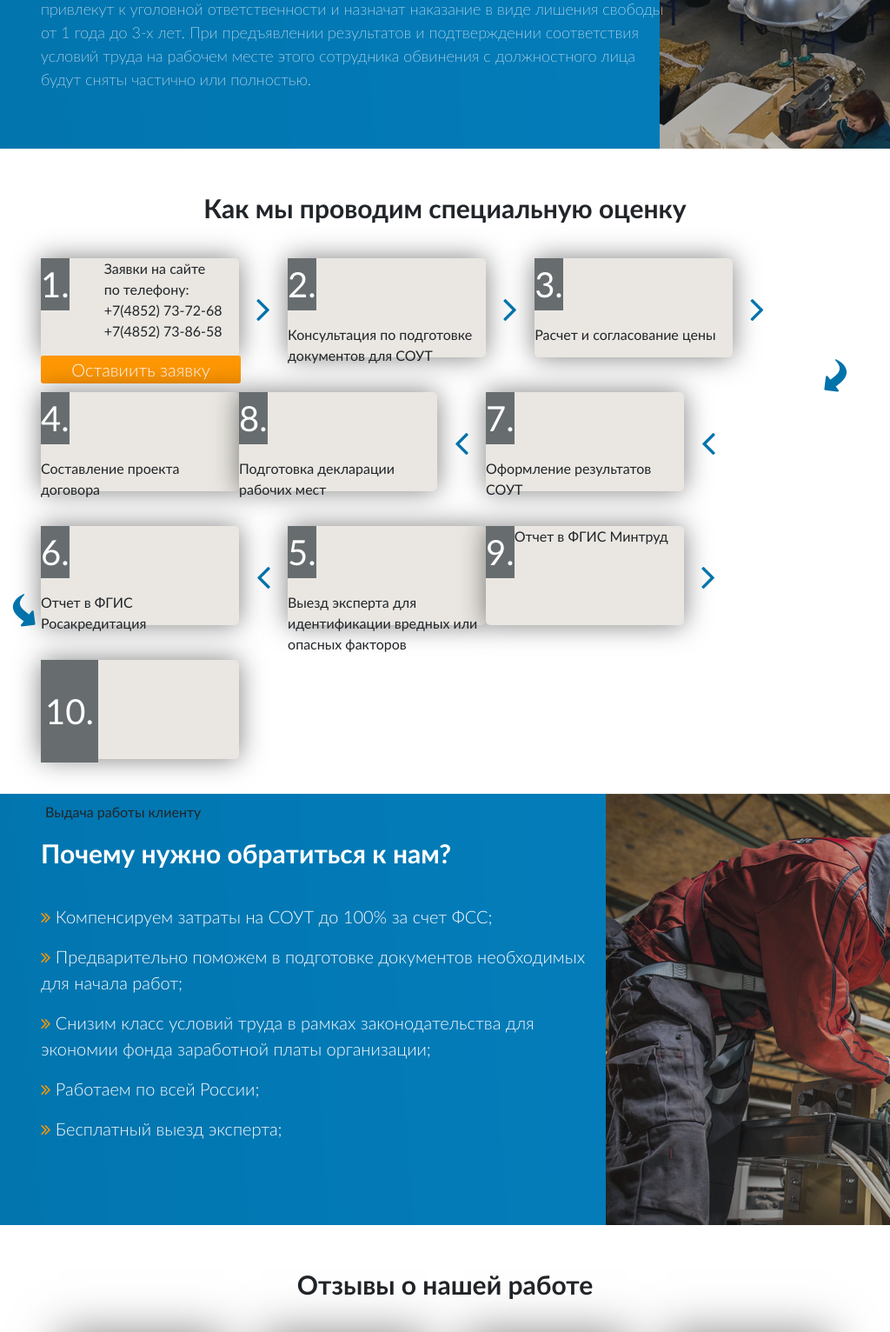
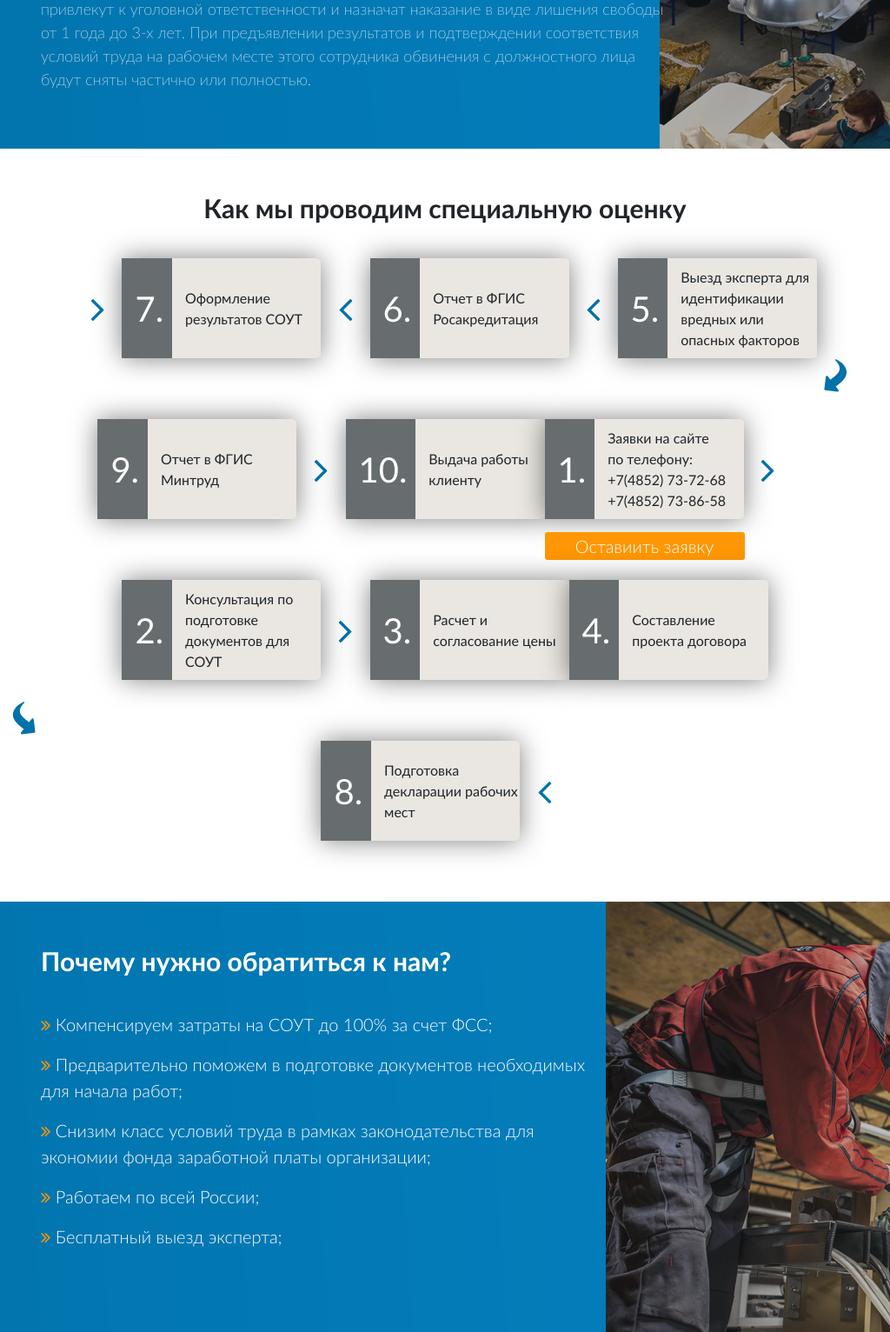
Before and after one commit to DmitriySkor/COOT, a PHP site: page /sout.php in a window 1024 px wide. Shown: the part 2664-4196 px from the top of the page at 87% size. Run offline with PHP 8.4, Linux system fonts and the light colour scheme; some libraries are stand-ins or nearby versions.

Commit message:
work width evaluate_stage block

```diff
--- a/css/media.css
+++ b/css/media.css
@@ -20,6 +20,30 @@
     .main_menu li a{
         margin: 0 21px;
     }
+
+    .evaluate_stage_list{
+        justify-content: center;
+    }
+
+
+    .stage1{ order: 1}
+    .evaluate_stage_list .first_angle{order: 2}
+    .stage2{ order: 3}
+    .evaluate_stage_list .second_angle{order: 4}
+    .stage3{ order: 5}
+    .evaluate_stage_list .fourth_angle{
+        order: 6;
+        display: none;
+    }
+    .stage4{ order: 7}
+    .evaluate_stage_list .five_angle{order: 8}
+    .stage5{ order: 9}
+    .evaluate_stage_list .five_angle{order: 10}
+    /*.stage6{ order: };*/
+    /*.stage7{ order: };*/
+    /*.stage8{ order: };*/
+    /*.stage9{ order: };*/
+    /*.stage10{ order: };*/
 
 
 
--- a/css/style.css
+++ b/css/style.css
@@ -852,42 +852,30 @@ ul{
 .evaluate_stage {
     display: flex;
     flex-direction: row;
-    align-items: flex-start;
-    flex-wrap: wrap;
-    width: 228px;
-    height: 114px;
-    margin-bottom: 40px;
+    width: 229px;
+    height: 115px;
+    margin-bottom: 70px;
     border-radius: 5px;
     background-color: #eae7e2;
     box-shadow: 0 0 30px rgba(0,0,0,0.5);
+    position: relative;
 }
 
 .evaluate_number{
     background-color: #676d6f;
     color: #ffffff;
     font-size: 40px;
+    display: flex;
+    align-items: center;
+    padding: 0 10px;
 }
 
-/*.stage1 .evaluate_item{*/
-    /*padding: 15px 25px 15px 10px;*/
-    /*font-size: 15px;*/
-    /*background-color: #eae7e2;*/
-    /*border-top-right-radius: 5px;*/
-    /*border-bottom-right-radius: 5px;*/
-    /*box-shadow: 0 0 30px rgba(0,0,0,0.5);*/
-    /*max-height: 115px;*/
-/*}*/
-
-/*.evaluate_item{*/
-    /*padding: 15px 25px 15px 10px;*/
-    /*font-size: 16px;*/
-    /*background-color: #eae7e2;*/
-    /*border-top-right-radius: 5px;*/
-    /*border-bottom-right-radius: 5px;*/
-    /*box-shadow: 0 0 30px rgba(0,0,0,0.5);*/
-    /*max-height: 115px;*/
-    /*max-width: 165px;*/
-/*}*/
+.evaluate_stage p{
+    margin-bottom: 0;
+    display: flex;
+    align-items: center;
+    padding-left: 15px;
+}
 
 .evaluate_btn{
     min-width: 230px;
@@ -898,10 +886,8 @@ ul{
     color:#ffffff;
     border: 0;
     border-radius: 3px;
-}
-
-.stage10 p{
-    padding: 29px 5px;
+    position: absolute;
+    bottom: -47px;
 }
 
 .evaluate_stage_list>.fa-angle-right {
--- a/sout.php
+++ b/sout.php
@@ -114,34 +114,35 @@
             <div class="evaluate_stage_list">
                 <div class="evaluate_stage stage1">
                     <p class="evaluate_number">1.</p>
-                    <ul class="evaluate_item">
-                        <li>Заявки на сайте<br> по телефону:</li>
-                        <li>+7(4852) 73-72-68</li>
-                        <li>+7(4852) 73-86-58</li>
-                    </ul>
+                    <p class="evaluate_item">
+                        Заявки на сайте<br> по телефону:
+                        +7(4852) 73-72-68
+                        +7(4852) 73-86-58
+                    </p>
                     <button class="evaluate_btn">Оставиить заявку</button>
                 </div>
-                <i class="fa fa-angle-right" aria-hidden="true"></i>
+                <i class="fa fa-angle-right first_angle" aria-hidden="true"></i>
                 <div class="evaluate_stage stage2">
                     <p class="evaluate_number">2.</p>
                     <p class="evaluate_item">
                         Консультация по подготовке документов для СОУТ
                     </p>
                 </div>
-                <i class="fa fa-angle-right" aria-hidden="true"></i>
+                <i class="fa fa-angle-right second_angle" aria-hidden="true"></i>
                 <div class="evaluate_stage stage3">
                     <p class="evaluate_number">3.</p>
                     <p class="evaluate_item">
                         Расчет и согласование цены
                     </p>
                 </div>
-                <i class="fa fa-angle-right" aria-hidden="true"></i>
+                <i class="fa fa-angle-right third_angle" aria-hidden="true"></i>
                 <div class="evaluate_stage stage4">
                     <p class="evaluate_number">4.</p>
                     <p class="evaluate_item">
                         Составление проекта договора
                     </p>
                 </div>
+                <i class="fa fa-angle-right fourth_angle" aria-hidden="true"></i>
                 <i class="fa fa-share" aria-hidden="true"></i>
                 <i class="fa fa-reply" aria-hidden="true"></i>
                 <div class="evaluate_stage stage5">
@@ -150,14 +151,14 @@
                         Подготовка декларации рабочих мест
                     </p>
                 </div>
-                 <i class="fa fa-angle-left" aria-hidden="true"></i>
+                 <i class="fa fa-angle-left five_angle" aria-hidden="true"></i>
                 <div class="evaluate_stage stage6">
                     <p class="evaluate_number">7.</p>
                     <p class="evaluate_item">
                         Оформление результатов СОУТ
                     </p>
                 </div>
-                 <i class="fa fa-angle-left" aria-hidden="true"></i>
+                 <i class="fa fa-angle-left six_angle" aria-hidden="true"></i>
                 <div class="evaluate_stage stage7">
                     <p class="evaluate_number">6.</p>
                     <p class="evaluate_item">
```
